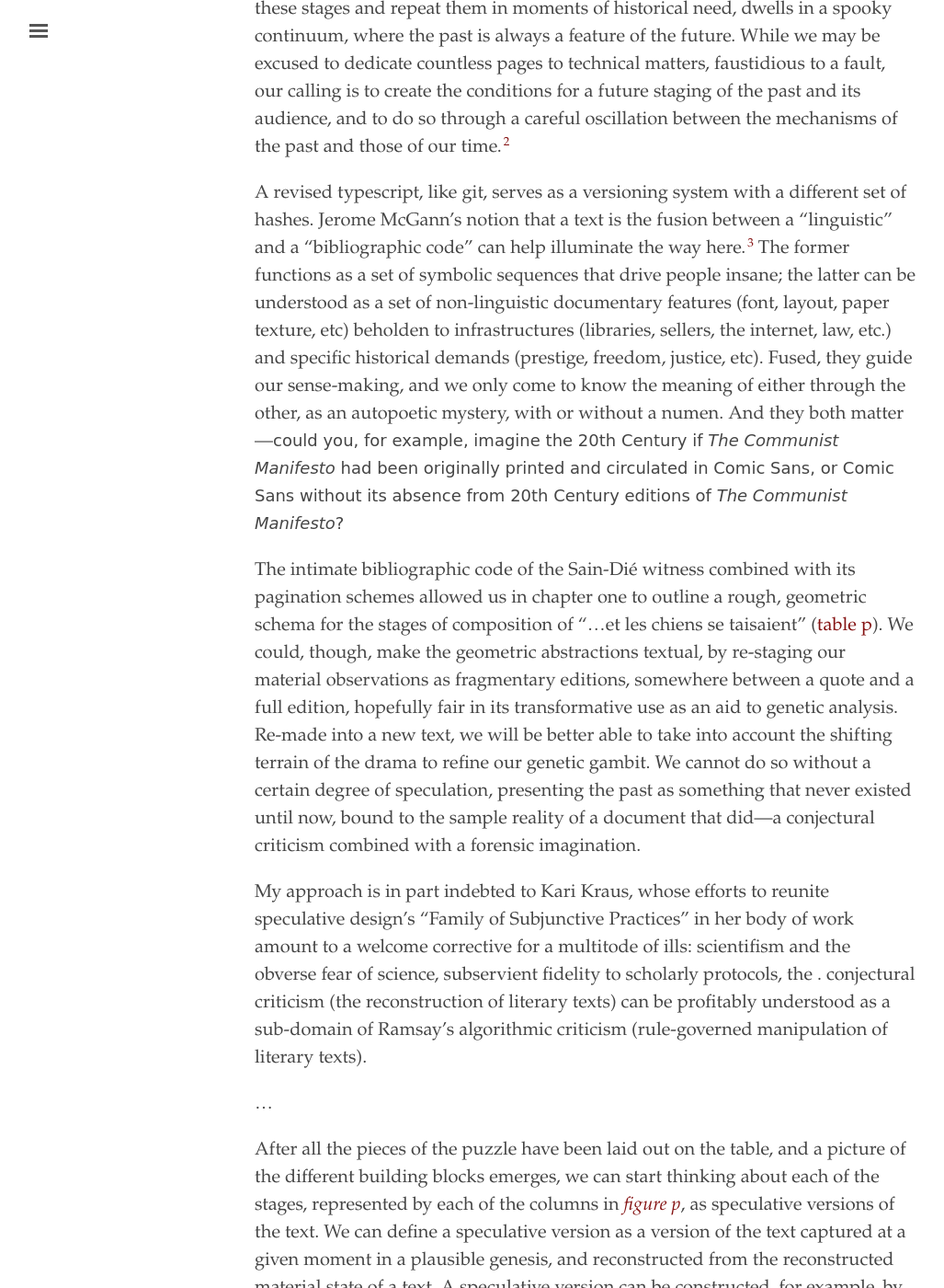
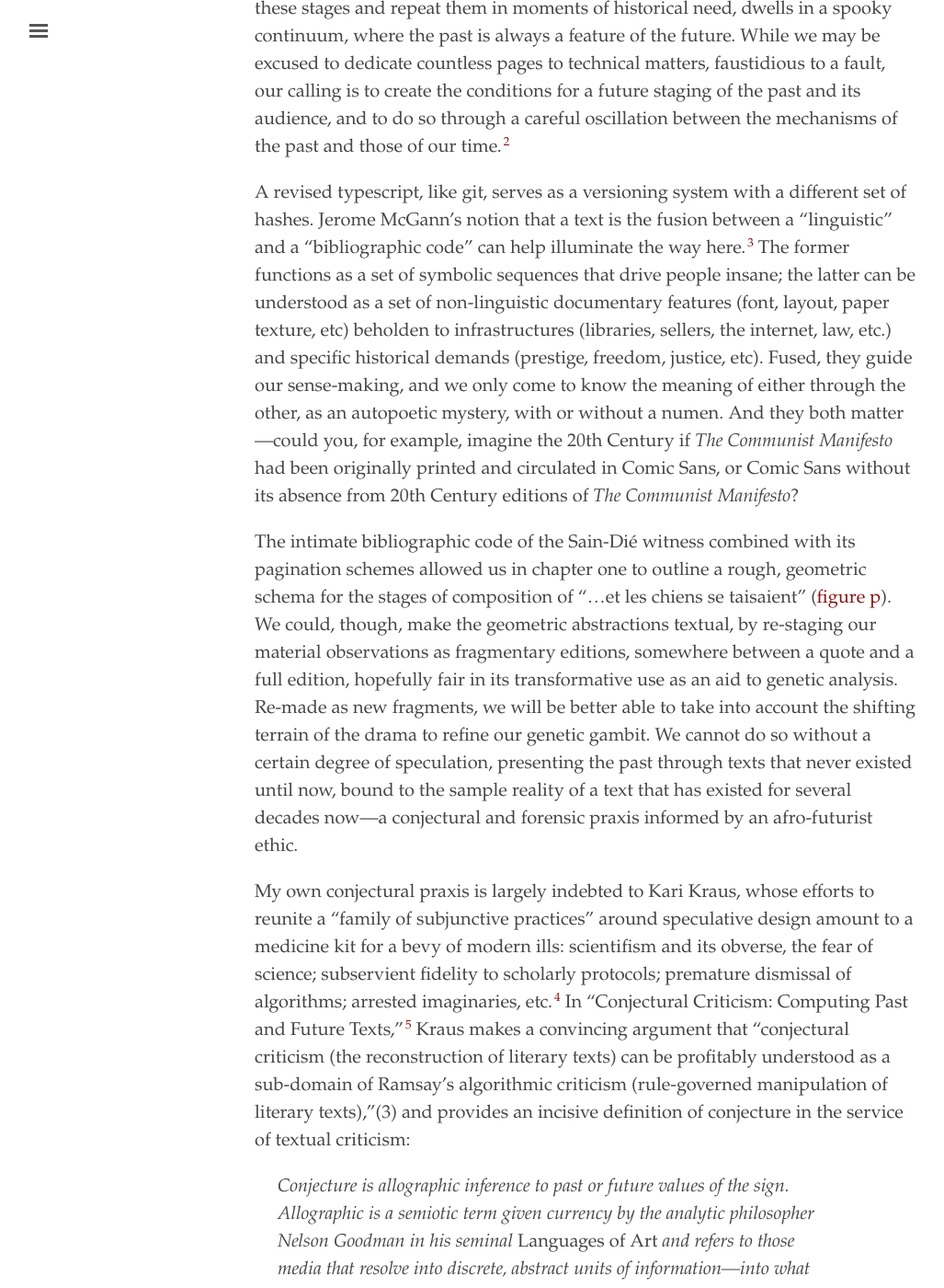
Before and after one commit to elotroalex/record, a Jekyll site: the page built from _chapters/02-pencil.md, in a window 1280 px wide and 1400 px high, scrolled down 2525 px. Shown: the whole window at 92% size, without its empty margins (3-1030 px from the left). Built offline with Jekyll 4.4.1, drawn with Linux system fonts in a browser that asks for light colours; some of the changed text lies outside the part shown.

Commit message:
three paragraphs on kraus

```diff
--- a/_chapters/02-pencil.md
+++ b/_chapters/02-pencil.md
@@ -34,11 +34,26 @@
 
 The ruin of versions haunts the textual critic, erasures and additions, all crumbling under eternal sunshine; and yet we persist, not because of a desire to build a library for Troglodytes in a City of Immortals; nor solely to preempt our search for meaning—despite our best intentions, we still find meaning on a crushed Skittle on Broadway—but because we seek the halo of significance. The textual critic, the curator, and a few other memorists, fated to seize hold of any of these stages and repeat them in moments of historical need, dwells in a spooky continuum, where the past is always a feature of the future. While we may be excused to dedicate countless pages to technical matters, faustidious to a fault, our calling is to create the conditions for a future staging of the past and its audience, and to do so through a careful oscillation between the mechanisms of the past and those of our time.[^b4]
 
-A revised typescript, like git, serves as a versioning system with a different set of hashes. Jerome McGann's notion that a text is the fusion between a "linguistic" and a "bibliographic code" can help illuminate the way here.[^b3] The former functions as a set of symbolic sequences that drive people insane; the latter can be understood as a set of non-linguistic documentary features (font, layout, paper texture, etc) beholden to infrastructures (libraries, sellers, the internet, law, etc.) and specific historical demands (prestige, freedom, justice, etc). Fused, they guide our sense-making, and we only come to know the meaning of either through the other, as an autopoetic mystery, with or without a numen. And they both matter—<span style="font-family: 'Comic Sans MS', cursive, sans-serif; font-size: 0.9rem;">could you, for example, imagine the 20th Century if <em>The Communist Manifesto</em> had been originally printed and circulated in Comic Sans, or Comic Sans without its absence from 20th Century editions of <em>The Communist Manifesto</em>?</span>
+A revised typescript, like git, serves as a versioning system with a different set of hashes. Jerome McGann's notion that a text is the fusion between a "linguistic" and a "bibliographic code" can help illuminate the way here.[^b3] The former functions as a set of symbolic sequences that drive people insane; the latter can be understood as a set of non-linguistic documentary features (font, layout, paper texture, etc) beholden to infrastructures (libraries, sellers, the internet, law, etc.) and specific historical demands (prestige, freedom, justice, etc). Fused, they guide our sense-making, and we only come to know the meaning of either through the other, as an autopoetic mystery, with or without a numen. And they both matter—could you, for example, imagine the 20th Century if <em>The Communist Manifesto</em> had been originally printed and circulated in Comic Sans, or Comic Sans without its absence from 20th Century editions of <em>The Communist Manifesto</em>?
 
-The intimate bibliographic code of the Sain-Dié witness combined with its pagination schemes allowed us in chapter one to outline a rough, geometric schema for the stages of composition of "...et les chiens se taisaient" ([table p]({{site.baseurl}}/images/fig-p-full.png)). We could, though, make the geometric abstractions textual, by re-staging our material observations as fragmentary editions, somewhere between a quote and a full edition, hopefully fair in its transformative use as an aid to genetic analysis. Re-made into a new text, we will be better able to take into account the shifting terrain of the drama to refine our genetic gambit. We cannot do so without a certain degree of speculation, presenting the past as something that never existed until now, bound to the sample reality of a document that did—a conjectural criticism combined with a forensic imagination.
+The intimate bibliographic code of the Sain-Dié witness combined with its pagination schemes allowed us in chapter one to outline a rough, geometric schema for the stages of composition of "...et les chiens se taisaient" ([figure p]({{site.baseurl}}/images/fig-p-full.png)). We could, though, make the geometric abstractions textual, by re-staging our material observations as fragmentary editions, somewhere between a quote and a full edition, hopefully fair in its transformative use as an aid to genetic analysis. Re-made as new fragments, we will be better able to take into account the shifting terrain of the drama to refine our genetic gambit. We cannot do so without a certain degree of speculation, presenting the past through texts that never existed until now, bound to the sample reality of a text that has existed for several decades now—a conjectural and forensic praxis informed by an afro-futurist ethic.
 
-My approach is in part indebted to Kari Kraus, whose efforts to reunite speculative design's "Family of Subjunctive Practices" in her body of work amount to a welcome corrective for a multitode of ills: scientifism and the obverse fear of science, subservient fidelity to scholarly protocols, the . conjectural criticism (the reconstruction of literary texts) can be profitably understood as a sub-domain of Ramsay's algorithmic criticism (rule-governed manipulation of literary texts).
+My own conjectural praxis is largely indebted to Kari Kraus, whose efforts to reunite a "family of subjunctive practices" around speculative design amount to a medicine kit for a bevy of modern ills: scientifism and its obverse, the fear of science; subservient fidelity to scholarly protocols; premature dismissal of algorithms; arrested imaginaries, etc.[^b5] In "Conjectural Criticism: Computing Past and Future Texts,"[^b6] Kraus makes a convincing argument that "conjectural criticism (the reconstruction of literary texts) can be profitably understood as a sub-domain of Ramsay's algorithmic criticism (rule-governed manipulation of literary texts),"(3) and provides an incisive definition of conjecture in the service of textual criticism:
+
+> Conjecture is *allographic inference to past or future values of the sign*. Allographic is a semiotic term given currency by the analytic philosopher Nelson Goodman in his seminal <span style="font-style:normal;">Languages of Art</span> and refers to those media that resolve into discrete, abstract units of information—into what might be more loosely called digital units—that can be systematically copied, transmitted, added to, subtracted from, transposed, substituted, and otherwise manipulated. <span style="font-style:normal;">(16)</span>
+
+Kraus misses an opportunity, though, when she diagnoses the dearth of conjecture in contemporary textual scholarship and archival practices. For Kraus, the lack comes from undue emphasis on the "wealth of scholarship promoting the text's bibliographic or iconic codes," generously averring that "despite the virtues of such visual approaches to textuality (and there are many), conjectural criticism has been hamstrung by their success." Just like Eureka moments can "open the floodgates"—mechanical or otherwise—an *autographic* textuality that is allowed to, indeed must return unimpeached from *allography* can only increase the bounty. Not only can a text never escape its embodiment and must return in some bibliographic form if the output of a computational approach is to be textual, it does so with a bibliographic code determined by *allographic* processes.[^b7]
+
+--- mark sample paragraph ---
+--- keep the rules, add the bibliographic code ---
+
+
+
+
+
+
+
+"conjecture is a foundling, strangely lacking a well-defined history, theory, methodology"
 
 ...
 
@@ -322,6 +337,14 @@
 
 [^b4]: Shall we call ours The Digital Antrumpocene?
 
+[^b5]: The term comes from a draft made available to the public as [a Google Doc](https://docs.google.com/document/d/1aKtMon5LE7tRMOLo41HNDKrfEThp2nFLduLAPJ5Vvy4/edit) by Kraus herself, to be included soon in Kraus, Kari. "Finding Fault Lines: An Approach to Speculative Design," *The Routledge Companion to Media Studies and Digital Humanities*. Sayers, Jentery, ed. 1 edition. Routledge, 2017. (Forthcoming).
+
+[^b6]: Kraus, Kari. “[Conjectural Criticism: Computing Past and Future Texts]9http://www.digitalhumanities.org/dhq/vol/3/4/000069/000069.html).” 3.4 (2009): Digital Humanities Quarterly. Web. Accessed 20 May 2017. Kraus is referring here to Ramsey, Stephen. "Algorithmic Criticism." *Companion to Digital Literary Studies* (Blackwell Companions to Literature and Culture). Ed. Schreibman, Susan, and Ray Siemens. Oxford: Blackwell Publishing Professional, 2008. Print.
+
+[^b7]: CSS and LaTeX are both well-known documentations of this phenomenon. Last week, regaling over some tequila mockingbirds with fellow traveler Dennis Tenen, the subject turned to the slippery back and forth between the analog and the digital. I noticed that no digital humanist we knew of had yet tried to data mine CSS files for web pages. I was only half-joking.
+
+
+
 
 [^20]: [speculative versions coming soon]
 
```
